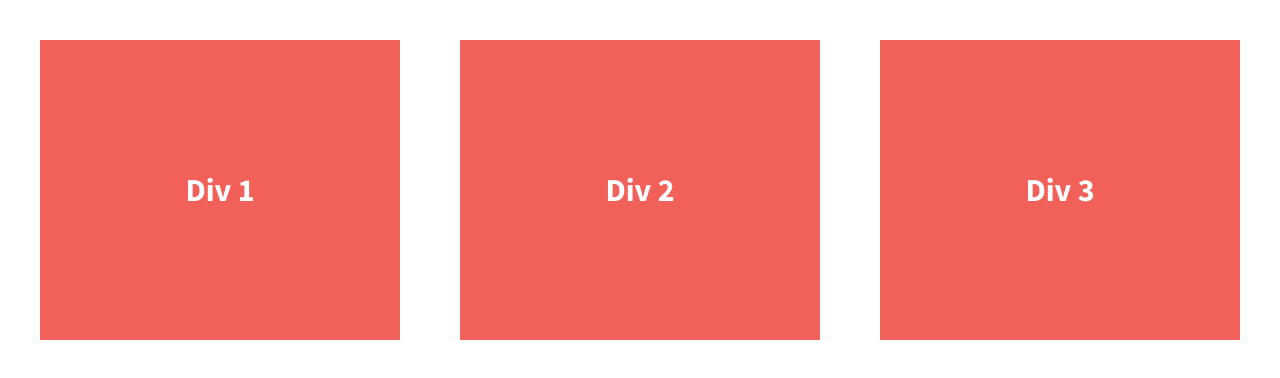
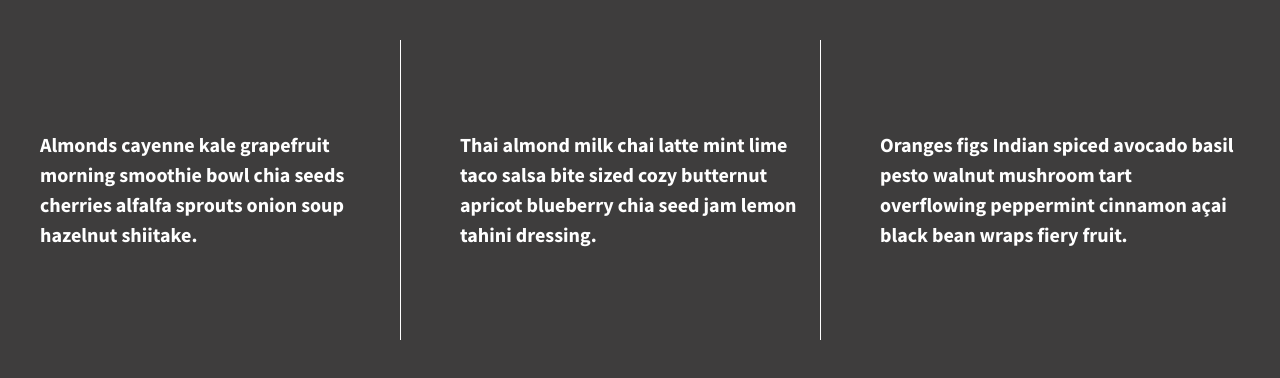
Before and after one commit to sadiejay/divs-flexbox, a plain HTML site: page index.html in a window 1280 px wide. Drawn offline with nearby package versions, Linux system fonts and the light colour scheme.

Commit message:
Customizes text, background, and borders

```diff
--- a/css/main.css
+++ b/css/main.css
@@ -97,7 +97,7 @@ textarea {
 
 
 html {
-  background-color: #fff;
+  background-color: #3e3d3d;
   height: 100%;
 }
 
@@ -119,8 +119,7 @@ body {
   /*give the divs a width of 30%, add display:flex, set justify-content and align-items to center*/
   color: #fff;
   line-height: 1.5em;
-  font-size: 1.6em;
-  background-color: #f16059;
+  font-size: 1em;
   height: 300px;
   width: 30%;
   display: flex;
@@ -130,6 +129,9 @@ body {
 
 }
 
+.div-1, .div-2 {
+    border-right: white solid 1px;
+}
 
 /* ==========================================================================
    Helper classes
--- a/index.html
+++ b/index.html
@@ -23,13 +23,14 @@
 
         <section class="wrapper">
             <div class="div-1">
-                Div 1
+                <p>Almonds cayenne kale grapefruit morning smoothie bowl chia seeds
+                cherries alfalfa sprouts onion soup hazelnut shiitake.</p>
             </div>
             <div class="div-2">
-                Div 2
+                <p>Thai almond milk chai latte mint lime taco salsa bite sized cozy butternut apricot blueberry chia seed jam lemon tahini dressing.</p>
             </div>
             <div class="div-3">
-                Div 3
+                <p>Oranges figs Indian spiced avocado basil pesto walnut mushroom tart overflowing peppermint cinnamon açai black bean wraps fiery fruit.</p>
             </div>
         </section>
 
```
